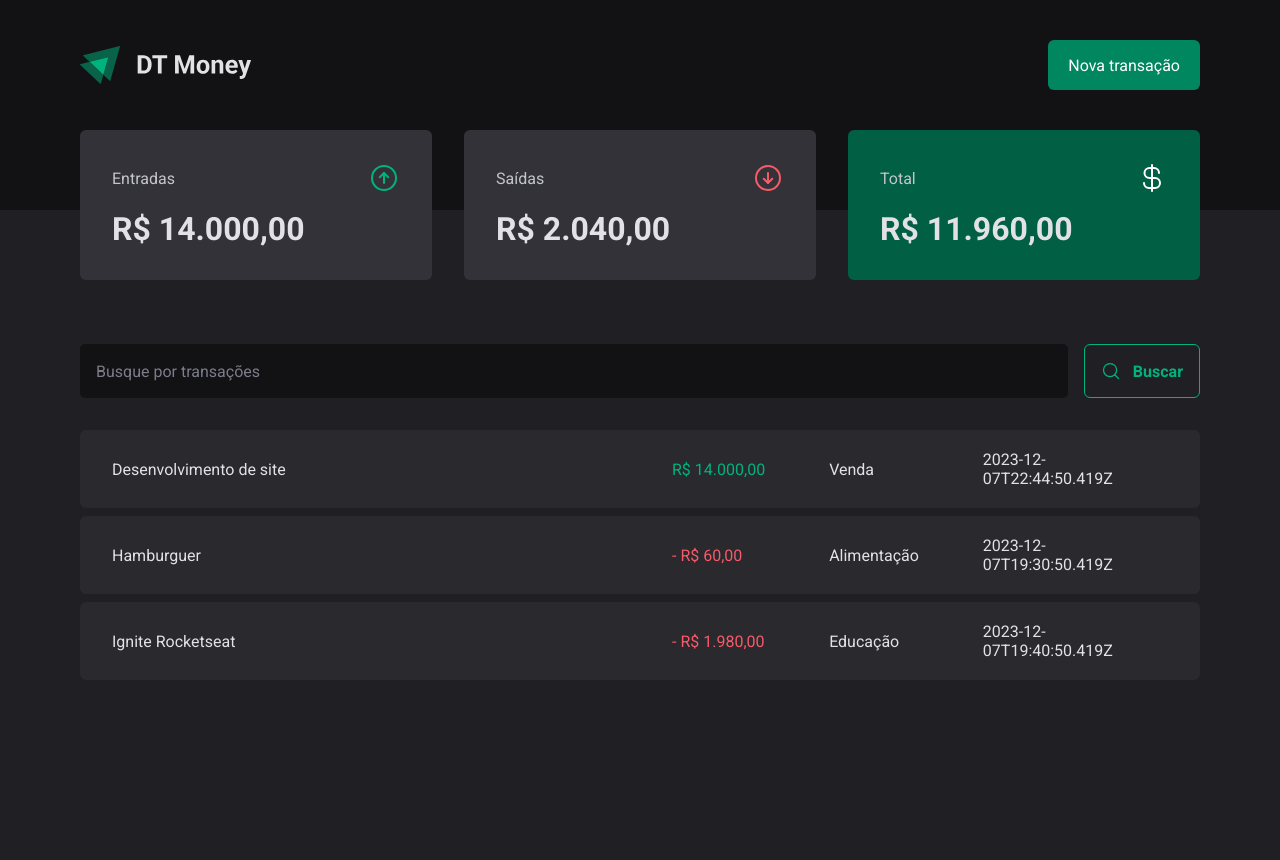
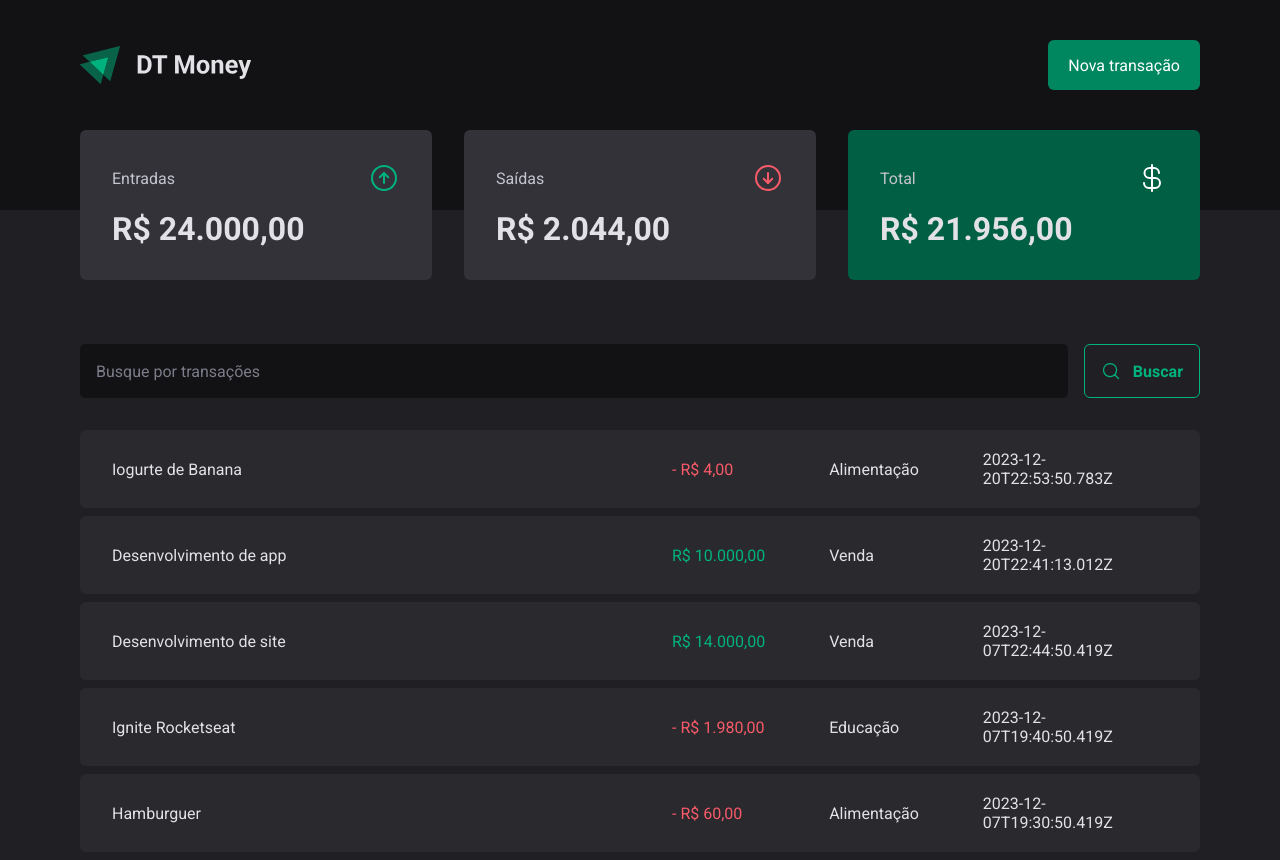
Before and after one commit to JoaoMagnago/dt-money, a React (Vite) app: page / in a window 1280 px wide. Before the commit the page ends 800 px from the top, so only its background shows below. Built offline with nearby package versions, Linux system fonts and the light colour scheme; data requests are answered from the project's data file.

Commit message:
feat: add transaction post request to new transaction modal

```diff
--- a/server.json
+++ b/server.json
@@ -23,6 +23,22 @@
       "category": "Educação",
       "price": 1980,
       "createdAt": "2023-12-07T19:40:50.419Z"
+    },
+    {
+      "description": "Desenvolvimento de app",
+      "category": "Venda",
+      "price": 10000,
+      "type": "income",
+      "createdAt": "2023-12-20T22:41:13.012Z",
+      "id": 4
+    },
+    {
+      "description": "Iogurte de Banana",
+      "category": "Alimentação",
+      "price": 4,
+      "type": "outcome",
+      "createdAt": "2023-12-20T22:53:50.783Z",
+      "id": 5
     }
   ]
 }
--- a/src/components/NewTransactionModal/index.tsx
+++ b/src/components/NewTransactionModal/index.tsx
@@ -1,8 +1,10 @@
 import { zodResolver } from '@hookform/resolvers/zod';
 import * as Dialog from '@radix-ui/react-dialog';
 import { ArrowCircleDown, ArrowCircleUp, X } from 'phosphor-react';
+import { useContext } from 'react';
 import { Controller, useForm } from 'react-hook-form';
 import * as z from 'zod';
+import { TransactionsContext } from '../../contexts/TransactionContext';
 import { CloseButton, Content, Overlay, TransactionType, TransactionTypeBytton } from './styles';
 
 const newTransactionFormSchema = z.object({
@@ -15,11 +17,14 @@ const newTransactionFormSchema = z.object({
 type NewTransactionFormInputs = z.infer<typeof newTransactionFormSchema>
 
 export function NewTransactionModal() {
+  const { createTransaction } = useContext(TransactionsContext)
+
   const {
     register,
     handleSubmit,
     control,
-    formState: { isSubmitting }
+    formState: { isSubmitting },
+    reset
   } = useForm<NewTransactionFormInputs>({
     resolver: zodResolver(newTransactionFormSchema),
     defaultValues: {
@@ -28,9 +33,16 @@ export function NewTransactionModal() {
   })
 
   async function handleCreateNewTransaction(data: NewTransactionFormInputs) {
-    await new Promise(resolve => setTimeout(resolve, 2000))
+    const { description, price, category, type } = data
 
-    console.log(data)
+    createTransaction({
+      description,
+      category,
+      price,
+      type,
+    })
+
+    reset()
   }
 
   return (
--- a/src/contexts/TransactionContext.tsx
+++ b/src/contexts/TransactionContext.tsx
@@ -10,9 +10,17 @@ export interface Transaction {
   createdAt: string
 }
 
+interface CreateTransactionInput {
+  description: string
+  price: number
+  category: string
+  type: 'income' | 'outcome'
+}
+
 interface TransactionsContextType {
   transactions: Transaction[]
   fetchTransactions: (query?: string) => Promise<void>
+  createTransaction: (data: CreateTransactionInput) => Promise<void>
 }
 
 interface TransactionsProviderProps {
@@ -27,11 +35,27 @@ export function TransactionsProvider({ children }: TransactionsProviderProps) {
   async function fetchTransactions(query?: string) {
     const response = await api.get('transactions', {
       params: {
+        _sort: 'createdAt',
+        _order: 'desc',
         q: query
       }
     })
 
     setTransactions(response.data)
+  }
+
+  async function createTransaction(data: CreateTransactionInput) {
+    const { description, price, category, type } = data
+
+    const response = await api.post('transactions', {
+      description,
+      category,
+      price,
+      type,
+      createdAt: new Date()
+    })
+
+    setTransactions(state => [response.data, ...state])
   }
 
   useEffect(() => {
@@ -41,7 +65,8 @@ export function TransactionsProvider({ children }: TransactionsProviderProps) {
   return (
     <TransactionsContext.Provider value={{
       transactions,
-      fetchTransactions
+      fetchTransactions,
+      createTransaction
     }}>
       {children}
     </TransactionsContext.Provider>
```
